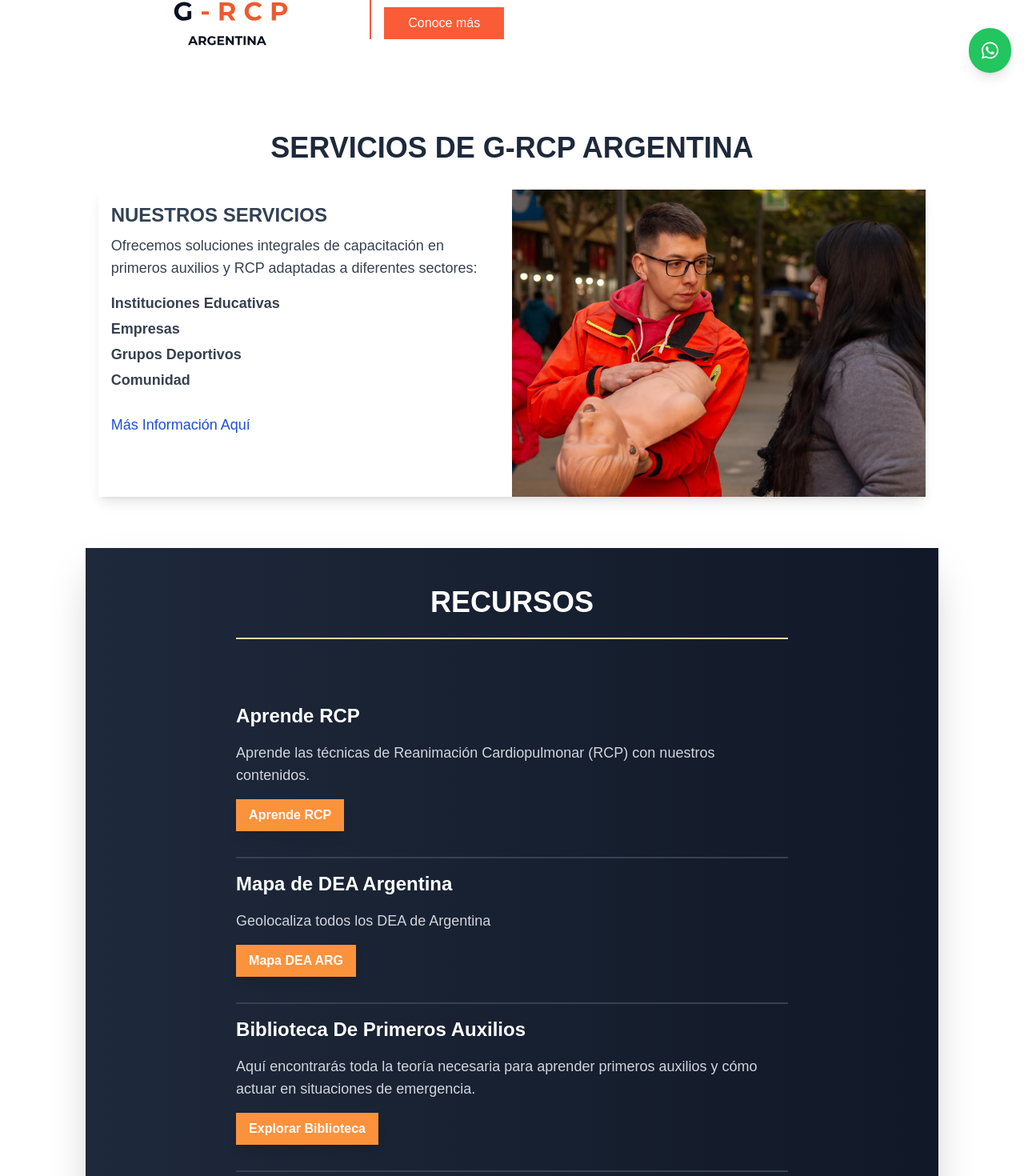
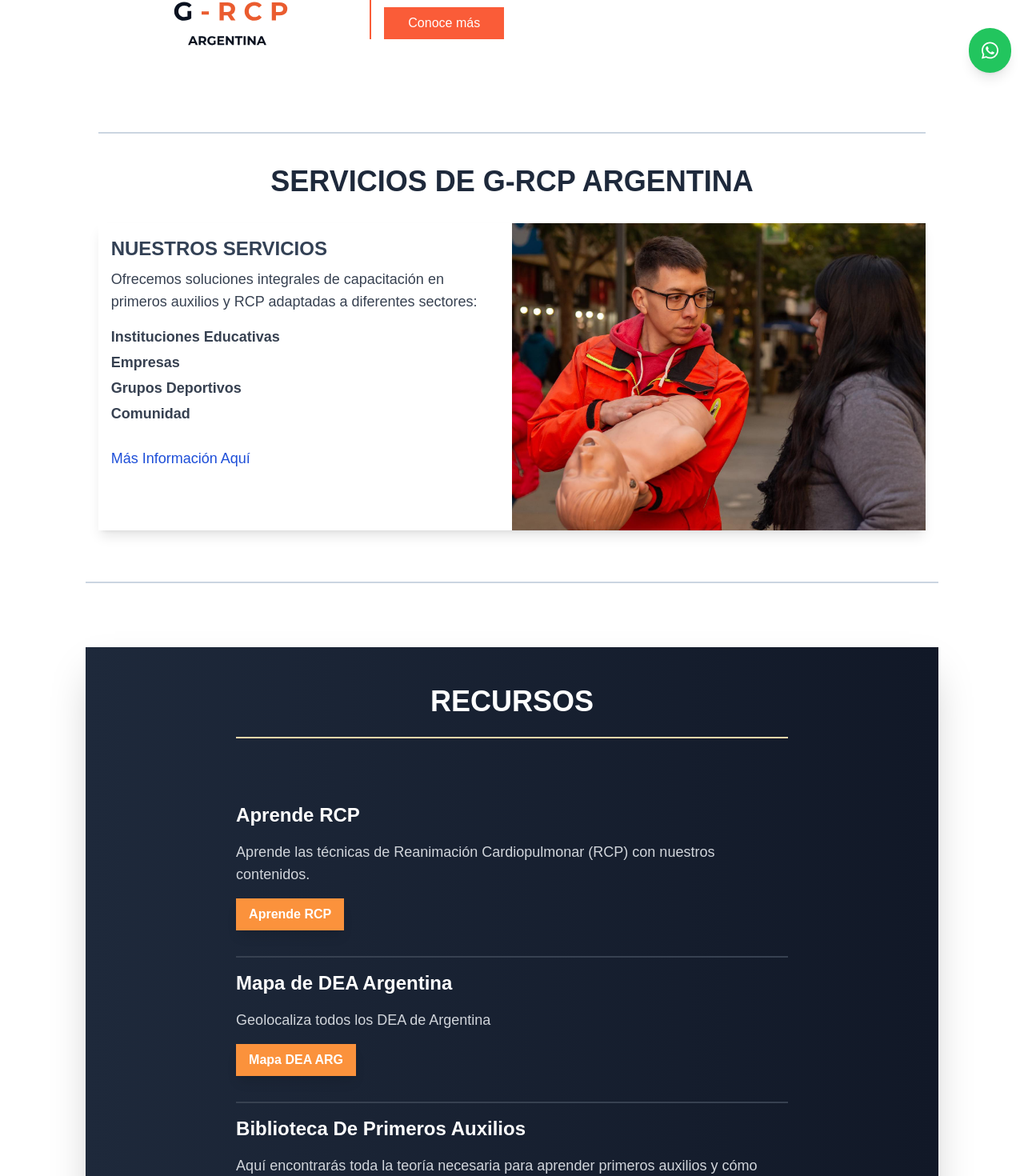
Before and after one commit to julianperuzzi/G-RCP-ARGENTINA, a React (Vite) app: page /#/ in a window 1280 px wide. Shown: the part 683-2153 px from the top of the page at 80% size. Built offline with nearby package versions, Linux system fonts and the light colour scheme.

Commit message:
Update Home.jsx

```diff
--- a/src/pages/Home.jsx
+++ b/src/pages/Home.jsx
@@ -16,7 +16,7 @@ export const Home = () => {
 
 
   return (
-    <aside className='animate-fade-in mx-auto '>
+    <aside className='animate-fade-in mx-auto'>
       <div id="main-article" className='md:mb-24 mb-16'>
 
         <Baner />
@@ -25,16 +25,16 @@ export const Home = () => {
 
     <aside className=' md:w-5/6 md:mx-auto'>
 
-    <div id="servicios" className={`mx-4 my-16 `} >
+    <div id="servicios" className={`mx-4 my-16 border-t-2 border-slate-300 pt-10 `} >
       <Servicios />
     </div>
 
-    <div id="recursos" className={` my-16 `} data-aos="fade-up">
+    <div id="recursos" className={` my-16 border-t-2 border-slate-300 pt-10  `} data-aos="fade-up">
       <Recursos />
     </div>
 
 
-    <div id="certificacion" className={` mx-4 xl:flex xl:gap-8 pt-1 my-8`}  data-aos="fade-up">
+    <div id="certificacion" className={` mx-4 xl:flex xl:gap-8 border-t-2 border-slate-300 md:pt-16`}  data-aos="fade-up">
         <Certificacion />
     </div>
 
@@ -43,7 +43,7 @@ export const Home = () => {
         <ListonInfinito />
     </div>
 
-    <div id="blog" className={`shadow-2xl my-8`} data-aos="fade-up">
+    <div id="blog" className={`shadow-2xl my-8 `} data-aos="fade-up">
       <Blog />
     </div>
 
```
